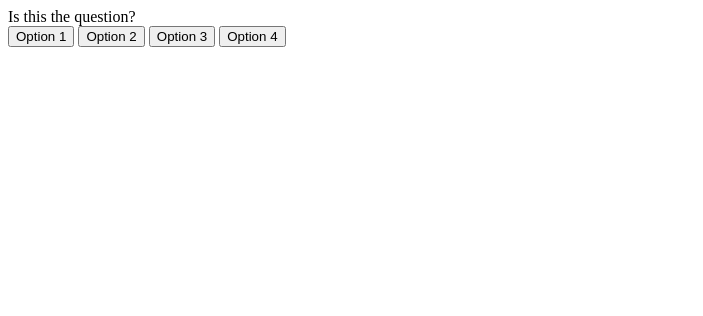
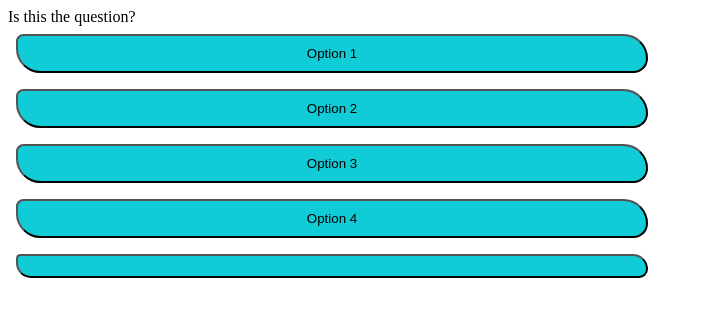
Before and after one commit to medszilla26/timed-code-quiz, a plain HTML site: page index.html in a window 1280 px wide. Shown: the whole page, without its empty margins (0-703 px from the left). Drawn offline with Linux system fonts and the light colour scheme.

Commit message:
added buttons and style

```diff
--- a/develop/style.css
+++ b/develop/style.css
@@ -0,0 +1,8 @@
+button {
+  width: 50%;
+  margin: 8px;
+  padding: 10px 20px;
+  display: inline-block;
+  border-radius: 15px 50px 30px;
+  background-color: #11cbd7;
+}
--- a/index.html
+++ b/index.html
@@ -10,14 +10,17 @@
   <body>
     <div class="container">
       <div id="trivia-container">
-        <div>Is this the question?</div>
-        <div id="answer-options" class="btn">
+        <div id="question-section">Is this the question?</div>
+        <div class="btn-group">
           <button class="btn">Option 1</button>
           <button class="btn">Option 2</button>
           <button class="btn">Option 3</button>
           <button class="btn">Option 4</button>
         </div>
       </div>
+      <div class="navigation-buttons">
+        <button></button>
+      </div>
     </div>
   </body>
 </html>
```
